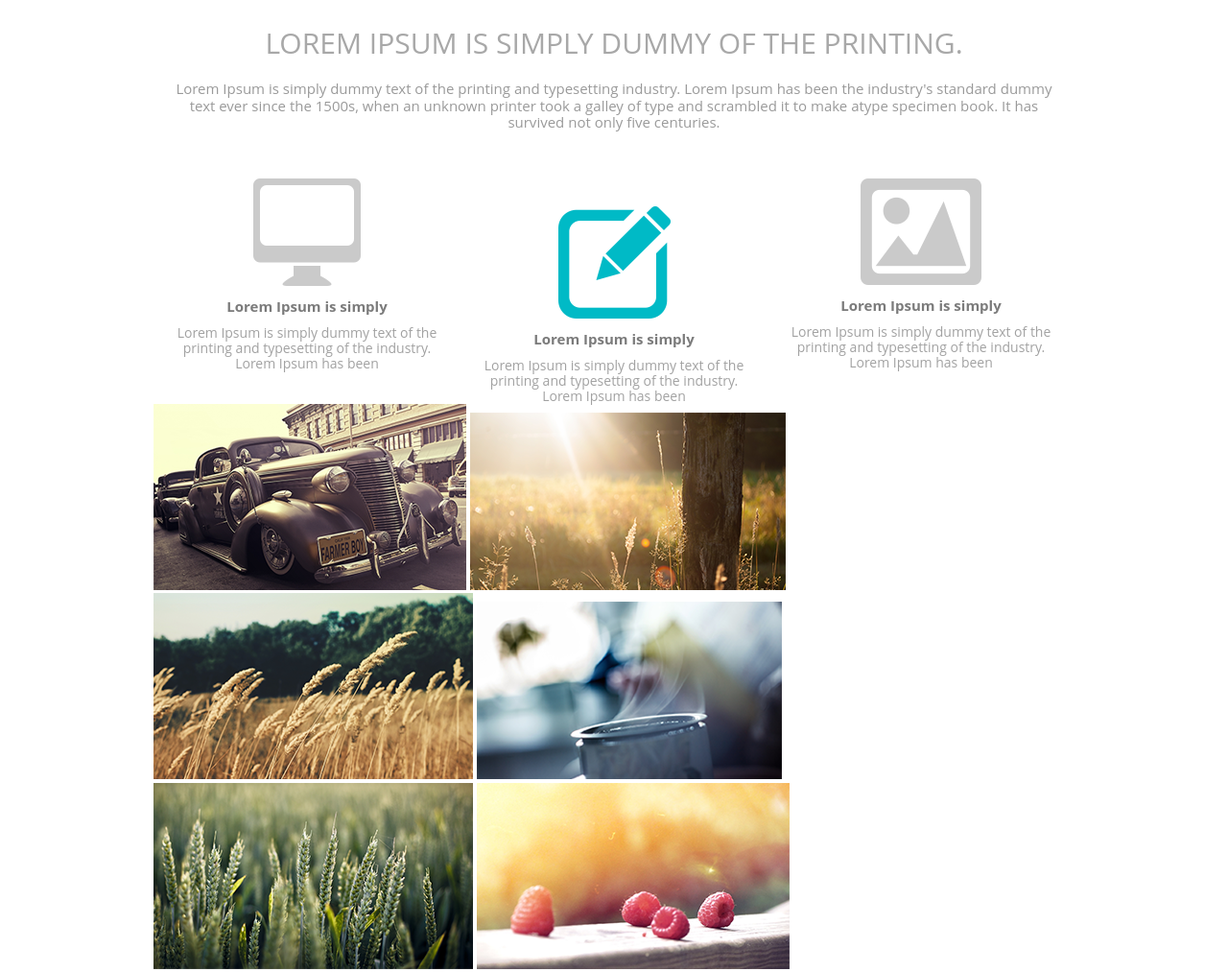
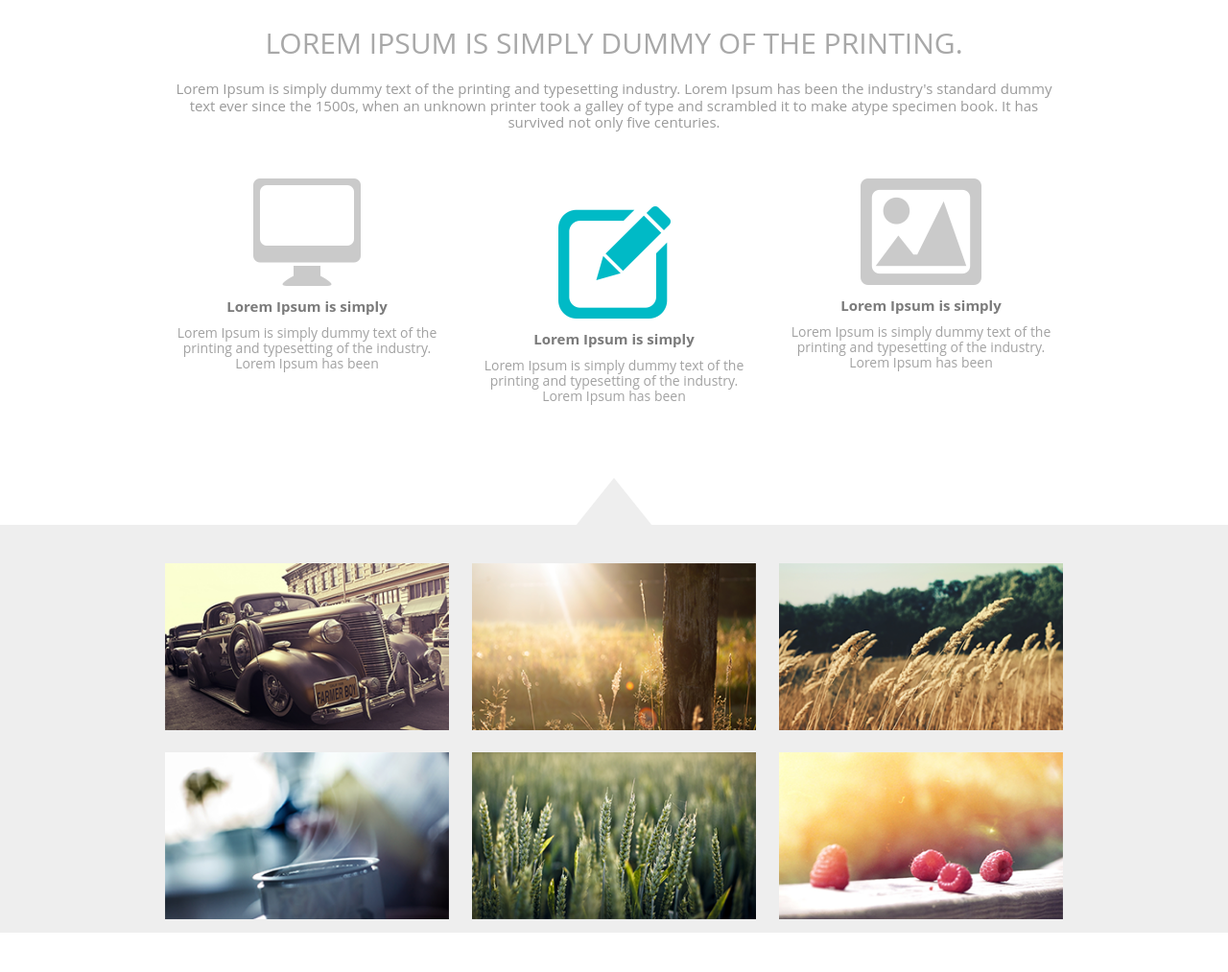
Before and after one commit to Carlos-7/siteWebWord, a plain HTML site: page web/index.html in a window 1280 px wide. Shown: the part 597-1610 px from the top of the page at 96% size. After the commit the page ends 1569 px from the top, so only its background shows below. Drawn offline with nearby package versions, Linux system fonts and the light colour scheme.

Commit message:
DSV_17-01-2022_Galeria

```diff
--- a/web/css/style.css
+++ b/web/css/style.css
@@ -199,9 +199,9 @@ form input:focus{
 }
 
 .produto{
-	/* background: royalblue; */
 	padding-top: 50px;
 	text-align: center;
+	margin-bottom: 60px;
 }
 
 .produto div:nth-child(2){
@@ -220,10 +220,30 @@ form input:focus{
 }
 
 /* galeria */
-.galeria .lista-galeria li{
-	display: inline;
+.galeria{
+	margin-top: 50px;
+	background: #eeeeee;
+}
+
+/* .pseudo-elemento{
+	margin-bottom: 0px;
+} */
+
+.pseudo-elemento h1::before{
+	content: "";
+	border-top: 50px solid transparent;
+  border-right: 40px solid transparent;
+  border-bottom: 50px solid #eeeeee;
+  border-left: 40px solid transparent;
+	margin: auto;
+}
+
+.galeria .img-galeria{
+	padding-top: 30px;
 }
 
 .galeria img{
-	max-width: 100%;
+	width: 300px;
+	height: 194px;
+	padding: 10px 2px;
 }
--- a/web/index.html
+++ b/web/index.html
@@ -96,16 +96,26 @@
   </div>
  </section>
 
+ <div class="pseudo-elemento">
+   <h1></h1>
+ </div>
+
  <section class="galeria">
-   <div class="container">
-     <ul class="lista-galeria">
+   <div class="container img-galeria">
+     <div class="grid-1-3"><img src="./img/carro.png"></div>
+     <div class="grid-1-3"><img src="./img/tronco.png"></div>
+     <div class="grid-1-3"><img src="./img/plantacao01.png"></div>
+     <div class="grid-1-3"><img src="./img/xicara-cha.png"></div>
+     <div class="grid-1-3"><img src="./img/plantacao02.png"></div>
+     <div class="grid-1-3"><img src="./img/amora.png"></div>
+     <!-- <ul class="lista-galeria">
        <li><img src="./img/carro.png"></li>
        <li><img src="./img/tronco.png"></li>
        <li><img src="./img/plantacao01.png"></li>
        <li><img src="./img/xicara-cha.png"></li>
        <li><img src="./img/plantacao02.png"></li>
        <li><img src="./img/amora.png"></li>
-     </ul>
+     </ul> -->
    </div>
  </section>
 
```
